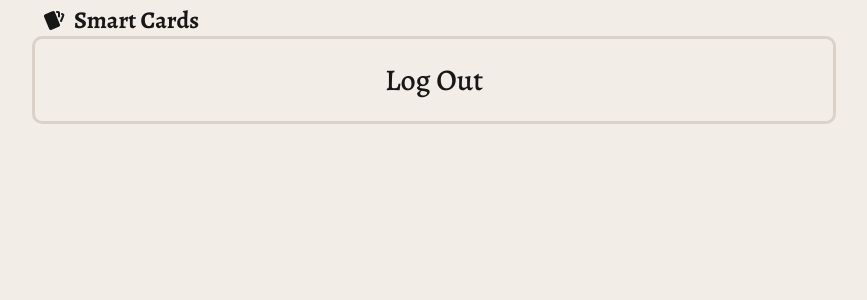
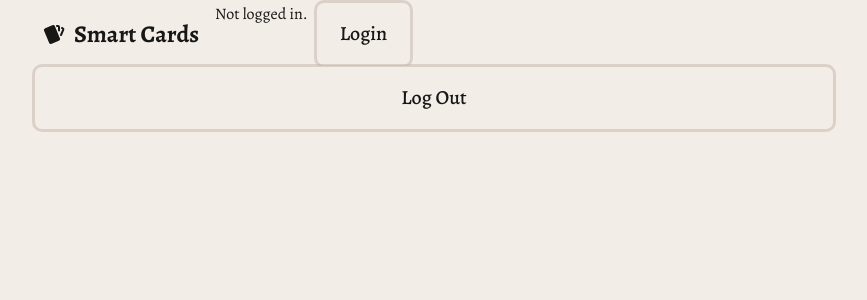
Before and after one commit to archturtle/flashcards, a Next.js app in the folder frontend/: page /logout in a window 1280 px wide. Shown: the top 300 px of the page, without its empty margins (206-1073 px from the left). Built offline with nearby package versions, Linux system fonts and the light colour scheme.

Commit message:
auth0 login/out working and added to navbar

```diff
--- a/frontend/src/app/AuthProvider.tsx
+++ b/frontend/src/app/AuthProvider.tsx
@@ -22,9 +22,9 @@ const AuthProvider = ({ children }: Props) => {
       domain="flashcards-bh11.us.auth0.com"
       clientId="nNCxQ3oJI9VhMzukmhHLij2rhiB46IIx"
       authorizationParams={{
-				redirect_uri: window.location.origin,
+				redirect_uri: window.location.origin + "/decks",
 				audience: "https://flashcards-bh11.us.auth0.com/api/v2/",
-				scope: "openid profile email"
+				// scope: "openid profile email"
 			}}
     >
       {children}
--- a/frontend/src/app/layout.tsx
+++ b/frontend/src/app/layout.tsx
@@ -6,6 +6,9 @@ import { Alegreya, Work_Sans } from "next/font/google";
 import "./globals.css";
 import AuthProvider from "@/app/AuthProvider";
 import { IconCardsFilled } from "@tabler/icons-react";
+import Login from "@/components/Login";
+import Logout from "@/components/Logout";
+import Profile from "@/components/Profile"
 
 const alegreya = Alegreya({
   variable: "--font-alegreya",
@@ -59,6 +62,7 @@ export default function RootLayout({
                   <h3 className="font-bold text-[24px] text-center">
                     Smart Cards
                   </h3>
+                  <Profile />
                 </div>
                 {children}
               </div>
--- a/frontend/src/components/Login/index.tsx
+++ b/frontend/src/components/Login/index.tsx
@@ -8,7 +8,7 @@ const Login = () => {
 
   return (
     <div className="size-full flex-1">
-      <Button size="lg" className="w-full" onClick={() => loginWithRedirect()}>
+      <Button size="md" className="w-full" onClick={() => loginWithRedirect()}>
         Login
       </Button>
     </div>
--- a/frontend/src/components/Logout/index.tsx
+++ b/frontend/src/components/Logout/index.tsx
@@ -8,7 +8,7 @@ const Logout = () => {
 
   return (
     <div className="size-full flex-1">
-      <Button size="lg" className="w-full" onClick={() => logout({ logoutParams: { returnTo: window.location.origin } })}>
+      <Button size="md" className="w-full" onClick={() => logout({ logoutParams: { returnTo: window.location.origin + "/decks" } })}>
         Log Out
       </Button>
     </div>
--- a/frontend/src/components/Profile/index.tsx
+++ b/frontend/src/components/Profile/index.tsx
@@ -3,6 +3,7 @@ import { useAuth0 } from "@auth0/auth0-react";
 import { useEffect, useState } from "react";
 import React from "react";
 import Login from "@/components/Login";
+import Logout from "../Logout";
 
 const Profile = () => {
     const { user, isAuthenticated, isLoading } = useAuth0();
@@ -13,18 +14,20 @@ const Profile = () => {
 
     if (!isAuthenticated) {
     return (
-        <div>
-        <p>Not authenticated</p>
-        <Login />
+        <div className="flex gap-2 px-2">
+          <p>Not logged in.</p>
+          <Login />
         </div>
     );
     }
 
     return (
-      <div>
-          <img src={user?.picture} alt={user?.name} />
-          <h2>{user?.name}</h2>
-          <p>{user?.email}</p>
+      <div className="flex gap-2 px-2">
+          <div className="flex flex-col">
+            <p>{user?.name}</p>
+            <p>{user?.email}</p>
+          </div>
+          <Logout />
       </div>
     );
   };
```
